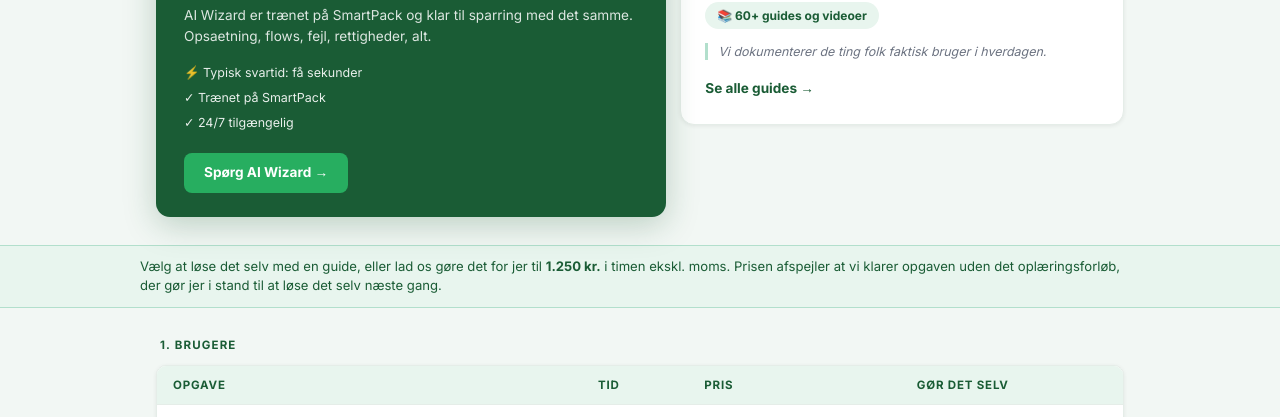
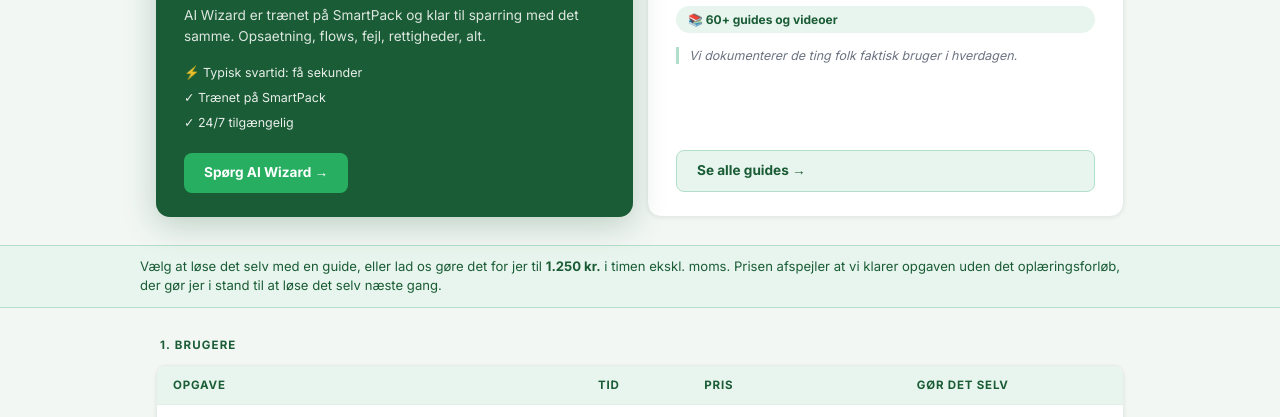
Before and after one commit to coopincDK/smartpack-priser, a website: page docs/index.html in a window 1280 px wide. Shown: the part 775-1192 px from the top of the page. Drawn offline with Linux system fonts and the light colour scheme.

```diff
--- a/docs/index.html
+++ b/docs/index.html
@@ -190,9 +190,9 @@
     margin: 28px auto;
     padding: 0 16px;
     display: grid;
-    grid-template-columns: 1.15fr 1fr;
+    grid-template-columns: 1fr 1fr;
     gap: 14px;
-    align-items: start;
+    align-items: stretch;
   }
 
   /* AI WIZARD */
@@ -268,11 +268,12 @@
 
   /* GUIDES */
   .cta-guides {
-    display: block;
+    display: flex;
+    flex-direction: column;
     background: var(--white);
     border: 1.5px solid var(--border);
     border-radius: 14px;
-    padding: 24px;
+    padding: 28px 28px 24px;
     text-decoration: none;
     color: var(--text);
     box-shadow: var(--shadow);
@@ -305,12 +306,19 @@
     margin-bottom: 18px;
     line-height: 1.4;
   }
+  .guides-spacer { flex: 1; }
   .guides-cta {
+    display: inline-block;
+    background: var(--green-light);
+    color: var(--green-dark);
+    border: 1.5px solid var(--green-border);
     font-size: .85rem;
     font-weight: 700;
-    color: var(--green-dark);
+    padding: 9px 20px;
+    border-radius: 8px;
+    transition: background .15s;
   }
-  .cta-guides:hover .guides-cta { color: var(--green); }
+  .cta-guides:hover .guides-cta { background: #c8ebd8; border-color: var(--green); }
 
   @media (max-width: 640px) { .cta-section { grid-template-columns: 1fr; } }
 
@@ -461,6 +469,7 @@
     <p>Step-by-step guides til de opgaver I bruger hver dag. Lavet til lagre der vil kunne mere selv.</p>
     <div class="guides-proof">&#128218; 60+ guides og videoer</div>
     <div class="guides-quote">Vi dokumenterer de ting folk faktisk bruger i hverdagen.</div>
+    <div class="guides-spacer"></div>
     <div class="guides-cta">Se alle guides &#8594;</div>
   </a>
 
```
